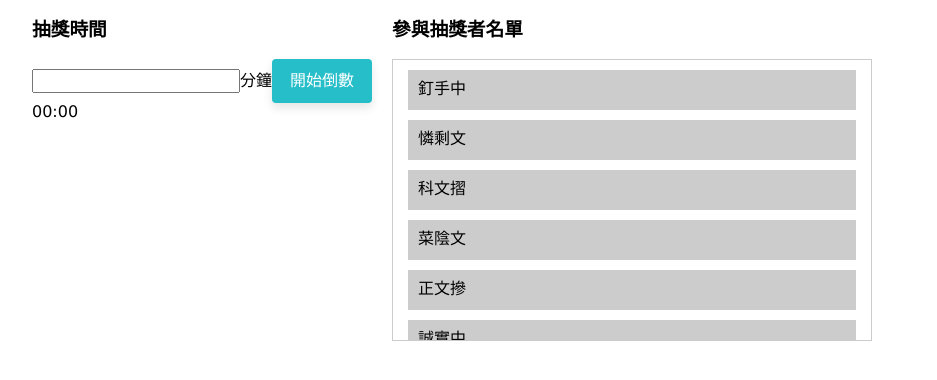
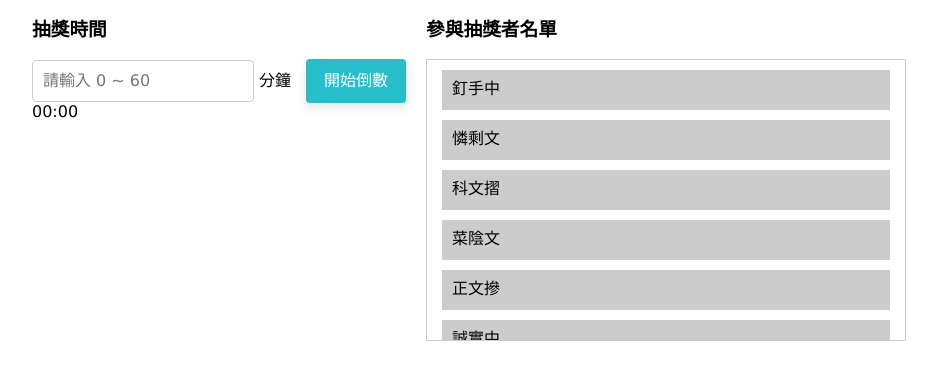
Before and after one commit to MechaChen/langlive_lottery, a Next.js app: page / in a window 1280 px wide. Shown: the top 380 px of the page, without its empty margins (8-945 px from the left). Built offline with nearby package versions, Linux system fonts and the light colour scheme.

Commit message:
feature(Setter): 調整倒數時 ui

```diff
--- a/components/Setter/index.tsx
+++ b/components/Setter/index.tsx
@@ -26,11 +26,12 @@ function CountDown() {
         <div>
             <h3>抽獎時間</h3>
             <label>
-                <input
+                <Styled.Input
                     type="number"
                     value={inputVal}
                     onChange={(e) => setInputVal(e.target.value)}
                     disabled={!!Timer}
+                    placeholder="請輸入 0 ~ 60"
                 />
                 分鐘
             </label>
--- a/components/Setter/styles.tsx
+++ b/components/Setter/styles.tsx
@@ -5,10 +5,22 @@ export const Container = styled.div`
     display: flex;
 `
 
+export const Input = styled.input`
+    margin-right: 5px;
+    padding: 0 10px;
+    line-height: 40px;
+    border: 1px solid #ccc;
+    border-radius: 4px;
+    box-sizing: border-box;
+    background-color: ${(props) =>
+        props.disabled ? '#ccc' : 'transparent'};
+`
+
 export const Button = styled.button`
+    margin-left: 15px;
+    width: 100px;
+    line-height: 40px;
     color: ${(props) => (props.disabled ? '#26bec9' : '#fff')};
-    padding: 12px;
-    width: 100px;
     box-sizing: border-box;
     border-radius: 4px;
     box-shadow: 0 5px 10px rgb(0 0 0 / 10%);
```
